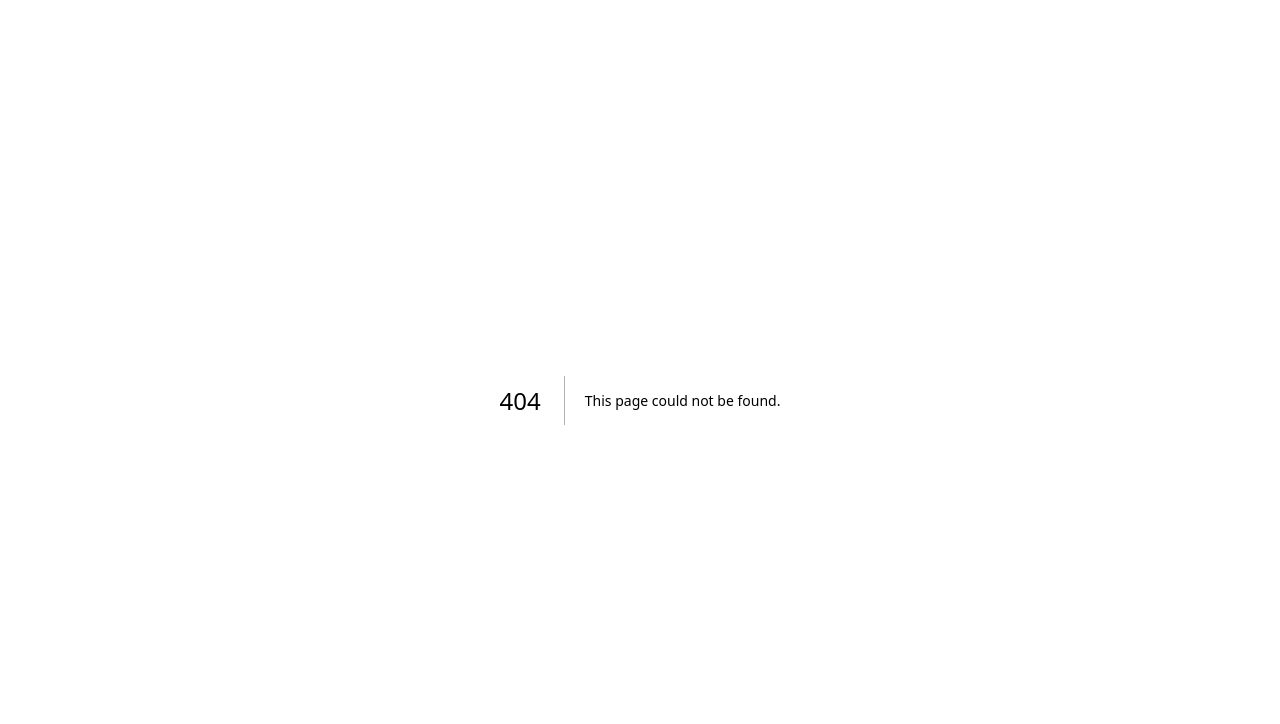
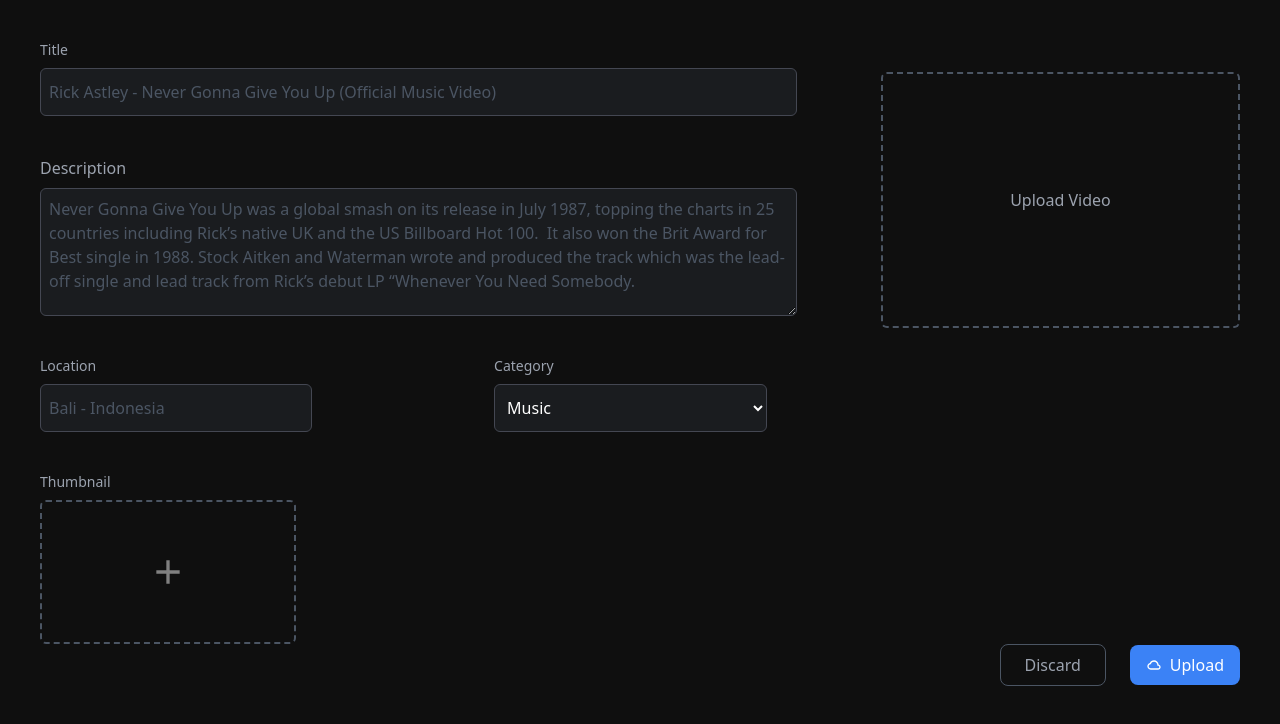
Before and after one commit to sharukh-vs/Peer-Tube, a Next.js app: page /upload in a window 1280 px wide. Before the commit this address had no page. Shown: the top 724 px of the page. Built offline with nearby package versions, Linux system fonts and the light colour scheme; what @rainbow-me/rainbowkit, wagmi would draw is missing.

Commit message:
Upload page UI done

```diff
--- a/src/pages/_app.js
+++ b/src/pages/_app.js
@@ -32,7 +32,7 @@
 export default function App({ Component, pageProps }) {
   return (
     <WagmiConfig client={wagmiClient}>
-      <RainbowKitProvider chains={chains}>
+      <RainbowKitProvider chains={chains} coolMode>
         <Component {...pageProps} />
       </RainbowKitProvider>
     </WagmiConfig>
--- /dev/null
+++ b/src/pages/upload.js
@@ -0,0 +1,166 @@
+import React, { useState, useRef } from "react";
+import { BiCloud, BiMusic, BiPlus } from "react-icons/bi";
+import Link from "next/link";
+
+export default function Upload() {
+  // Creating state for the input field
+  const [title, setTitle] = useState("");
+  const [description, setDescription] = useState("");
+  const [category, setCategory] = useState("");
+  const [location, setLocation] = useState("");
+  const [thumbnail, setThumbnail] = useState("");
+  const [video, setVideo] = useState("");
+
+  //  Creating a ref for thumbnail and video
+  const thumbnailRef = useRef();
+  const videoRef = useRef();
+
+  const handleDiscardBtn = () => {
+    setTitle("");
+    setDescription("");
+    setCategory("");
+    setLocation("");
+    setThumbnail("");
+    setVideo("");
+  };
+
+  return (
+    <div className="w-full min-h-screen max-h-full bg-[#0F0F0F] flex flex-row">
+      <div className="flex-1 flex flex-col">
+        <div className="flex flex-col m-10  mt-10  lg:flex-row">
+          <div className="flex lg:w-3/4 flex-col ">
+            <label className="text-[#9CA3AF]  text-sm">Title</label>
+            <input
+              value={title}
+              onChange={(e) => setTitle(e.target.value)}
+              placeholder="Rick Astley - Never Gonna Give You Up (Official Music Video)"
+              className="w-[90%] text-white placeholder:text-gray-600  rounded-md mt-2 h-12 p-2 border  bg-[#1a1c1f] border-[#444752] focus:outline-none"
+            />
+            <label className="text-[#9CA3AF] mt-10">Description</label>
+            <textarea
+              value={description}
+              onChange={(e) => setDescription(e.target.value)}
+              placeholder="Never Gonna Give You Up was a global smash on its release in July 1987, topping the charts in 25 countries including Rick’s native UK and the US Billboard Hot 100.  It also won the Brit Award for Best single in 1988. Stock Aitken and Waterman wrote and produced the track which was the lead-off single and lead track from Rick’s debut LP “Whenever You Need Somebody."
+              className="w-[90%] text-white h-32 placeholder:text-gray-600  rounded-md mt-2 p-2 border  bg-[#1a1c1f] border-[#444752] focus:outline-none"
+            />
+
+            <div className="flex flex-row mt-10 w-[90%]  justify-between">
+              <div className="flex flex-col w-2/5    ">
+                <label className="text-[#9CA3AF]  text-sm">Location</label>
+                <input
+                  value={location}
+                  onChange={(e) => setLocation(e.target.value)}
+                  type="text"
+                  placeholder="Bali - Indonesia"
+                  className="w-[90%] text-white placeholder:text-gray-600  rounded-md mt-2 h-12 p-2 border  bg-[#1a1c1f] border-[#444752] focus:outline-none"
+                />
+              </div>
+              <div className="flex flex-col w-2/5    ">
+                <label className="text-[#9CA3AF]  text-sm">Category</label>
+                <select
+                  value={category}
+                  onChange={(e) => setCategory(e.target.value)}
+                  className="w-[90%] text-white placeholder:text-gray-600  rounded-md mt-2 h-12 p-2 border  bg-[#1a1c1f] border-[#444752] focus:outline-none"
+                >
+                  <option>Music</option>
+                  <option>Sports</option>
+                  <option>Gaming</option>
+                  <option>News</option>
+                  <option>Entertainment</option>
+                  <option>Education</option>
+                  <option>Science & Technology</option>
+                  <option>Travel</option>
+                  <option>Other</option>
+                </select>
+              </div>
+            </div>
+            <label className="text-[#9CA3AF]  mt-10 text-sm">Thumbnail</label>
+
+            <div
+              onClick={() => {
+                thumbnailRef.current.click();
+              }}
+              className="border-2 w-64 border-gray-600  border-dashed rounded-md mt-2 p-2  h-36 items-center justify-center flex hover:cursor-pointer"
+            >
+              {thumbnail ? (
+                <img
+                  onClick={() => {
+                    thumbnailRef.current.click();
+                  }}
+                  src={URL.createObjectURL(thumbnail)}
+                  alt="thumbnail"
+                  className="h-full rounded-md"
+                />
+              ) : (
+                <BiPlus size={40} color="gray" />
+              )}
+            </div>
+
+            <input
+              type="file"
+              className="hidden"
+              ref={thumbnailRef}
+              onChange={(e) => {
+                setThumbnail(e.target.files[0]);
+              }}
+            />
+          </div>
+
+          <div
+            onClick={() => {
+              videoRef.current.click();
+            }}
+            className={
+              video
+                ? " w-96   rounded-md  h-64 items-center justify-center flex"
+                : "border-2 border-gray-600  w-96 border-dashed rounded-md mt-8   h-64 items-center justify-center flex hover:cursor-pointer"
+            }
+          >
+            {video ? (
+              <video
+                controls
+                src={URL.createObjectURL(video)}
+                className="h-full rounded-md"
+              />
+            ) : (
+              <p className="text-[#9CA3AF]">Upload Video</p>
+            )}
+          </div>
+        </div>
+        <input
+          type="file"
+          className="hidden"
+          ref={videoRef}
+          accept={"video/*"}
+          onChange={(e) => {
+            setVideo(e.target.files[0]);
+            console.log(e.target.files[0]);
+          }}
+        />
+
+        <div className=" -mt-10 mr-10 flex  justify-end">
+          <div className="flex items-center">
+            <Link href="/" passHref>
+              <button
+                onClick={handleDiscardBtn}
+                className="bg-transparent  text-[#9CA3AF] py-2 px-6 border rounded-lg  border-gray-600  mr-6"
+              >
+                Discard
+              </button>
+            </Link>
+
+            <button
+              onClick={() => {
+                handleSubmit();
+              }}
+              className="bg-blue-500 hover:bg-blue-700 text-white  py-2  rounded-lg flex px-4 justify-between flex-row items-center"
+            >
+              <BiCloud />
+              <p className="ml-2">Upload</p>
+            </button>
+          </div>
+        </div>
+      </div>
+    </div>
+  );
+}
```
